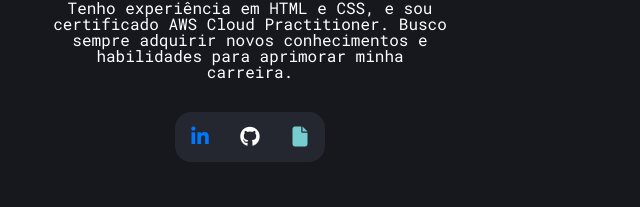
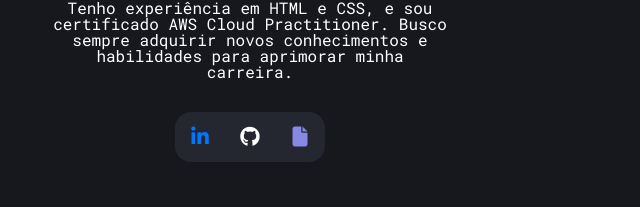
Before and after one commit to tiagoadag1203/Portifolio-Master, a plain HTML site: page index.html in a window 1280 px wide. Shown: the part 120-327 px from the top of the page, 390-1030 px from the left. Drawn offline with Linux system fonts and the light colour scheme.

Commit message:
mudando aparencia

```diff
--- a/css/root.css
+++ b/css/root.css
@@ -3,8 +3,8 @@
     --bg-claro: #252730;
     --font-color: white;
     --cinza-transparente: #b8b8b83a;
-    --verde-agua: rgb(119, 204, 207);
-    --verde-agua-transparent: rgba(119, 204, 207, 0.404);
+    --verde-agua: rgb(135, 137, 231);
+    --verde-agua-transparent: rgb(119, 121, 207);
     --azul-linkedin: #0077ff;
 }
 
```
